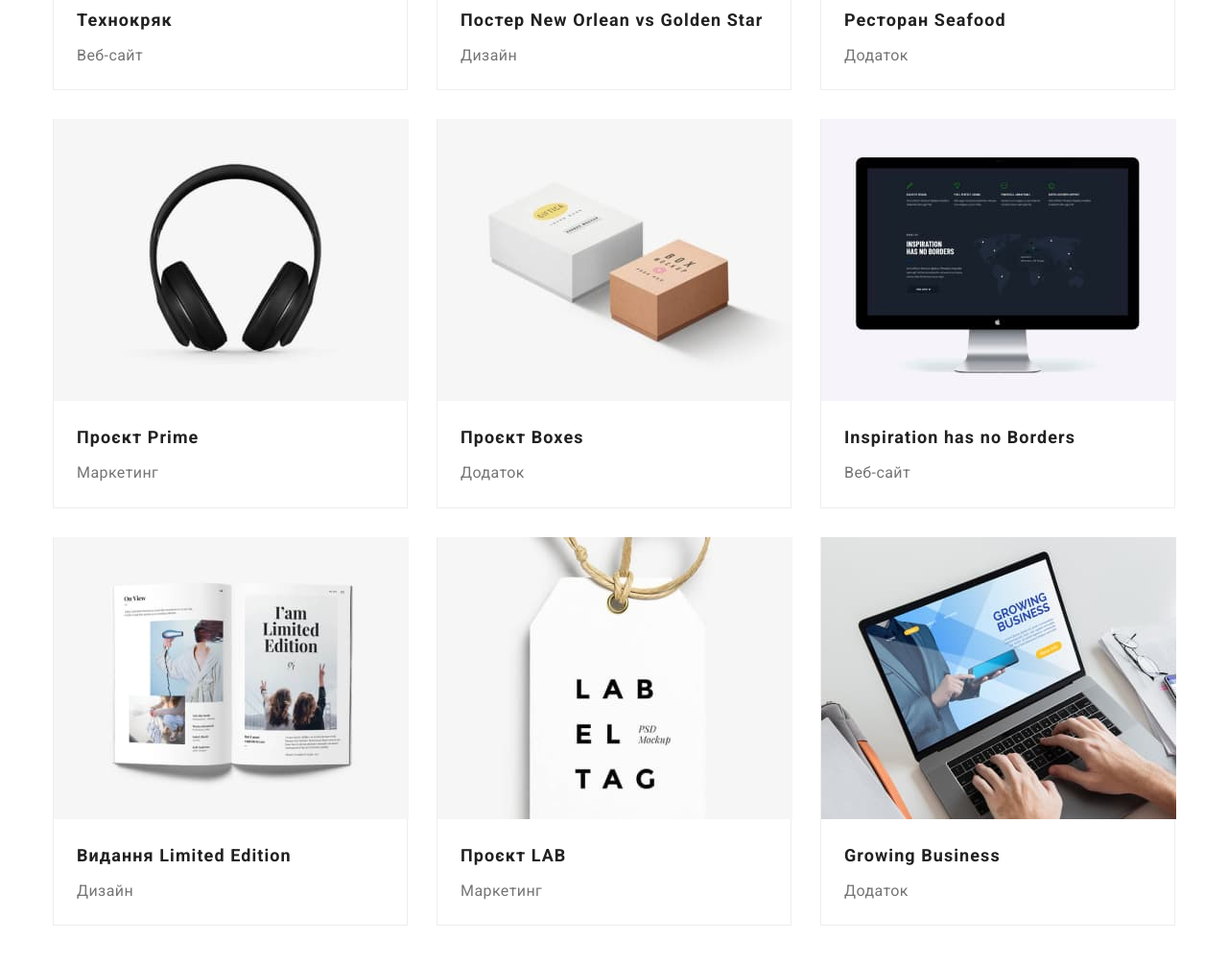
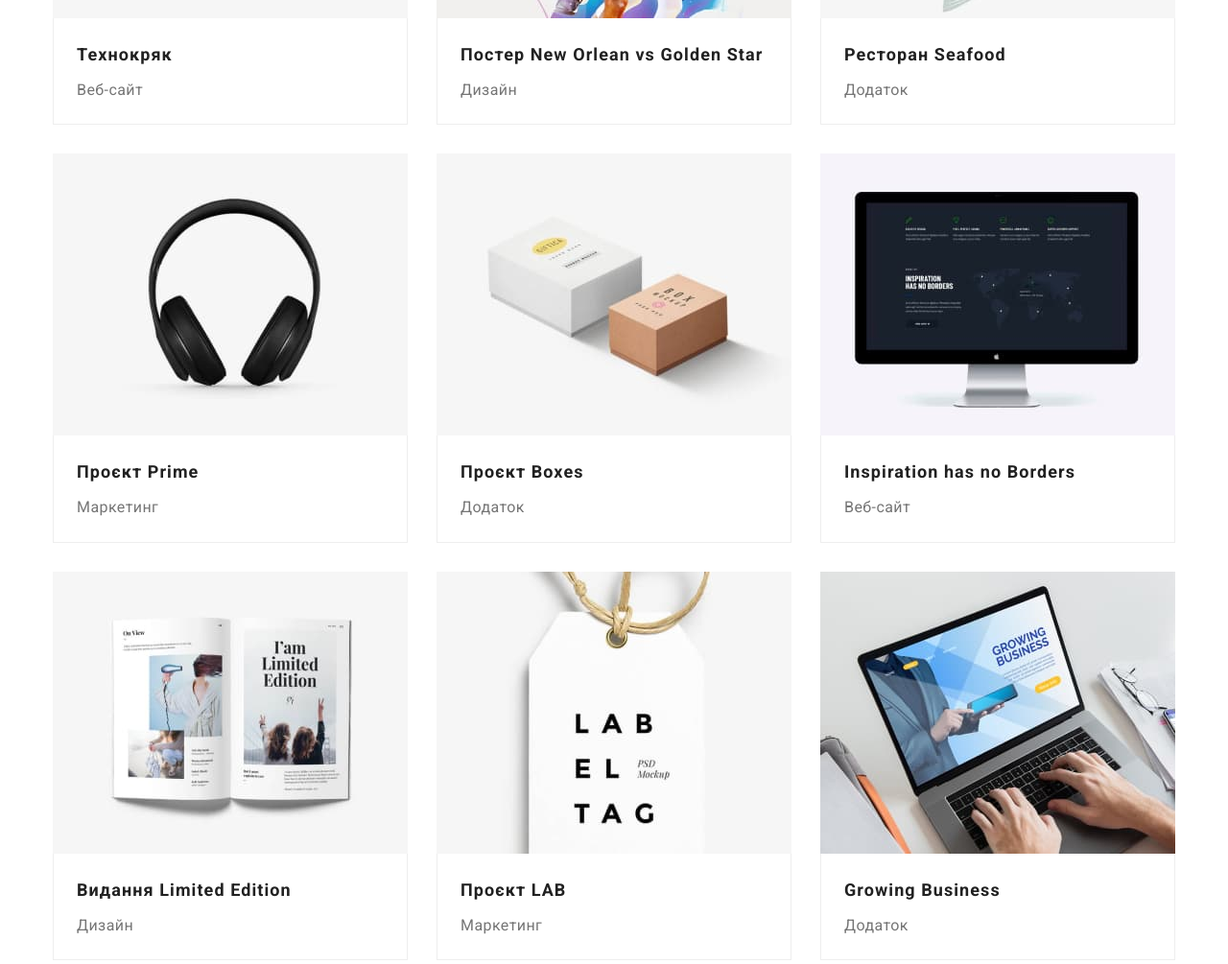
Before and after one commit to VitaliyYakovenko/goit-markup-hw-03, a plain HTML site: page portfolio.html in a window 1280 px wide. Shown: the part 561-1566 px from the top of the page at 96% size. Drawn offline with nearby package versions, Linux system fonts and the light colour scheme.

Commit message:
commit-5

```diff
--- a/css/styles.css
+++ b/css/styles.css
@@ -46,7 +46,6 @@ ul {
 }
 
 .container {
-    /* outline: 1px solid red; */
     width: 1200px;
     margin: 0 auto;
     padding-left: 15px;
@@ -180,8 +179,6 @@ ul {
 }
 /* benefits-section */
 .benefits-section{
-    padding-top: 58px;
-    padding-bottom: 0;
     background-color: inherit;
 }
 .benefits-titel {
@@ -210,12 +207,13 @@ ul {
     font-size: 14px;
 }
 /* works-section */
-.works-section {
+.works-section.section {
+    padding-top: 0;
     background-color: inherit;
 }
 .works-list {
     display: flex;
-    justify-content: space-between;
+    gap: 30px;
 }
 
 
@@ -246,7 +244,7 @@ ul {
 }
 .teams-list {
     display: flex;
-    justify-content: space-between;
+    gap:30px;
 }
 .teams-item {
     background-color: #FFFFFF;
@@ -319,8 +317,7 @@ ul {
 }
                                        /* Портфоліо */
 /* Main */
-.section-portfolio.section{
-  padding-top: 58px;
+.section-portfolio{
   background-color: inherit;
 }
 .main-titel {
@@ -385,18 +382,19 @@ ul {
 }
 
 .section-list-img {
-
     display: flex;
     flex-wrap: wrap;
-
 }
 .section-item-img {
-    border: 1px solid #EEEEEE;
-    border-top: transparent;
-
     width: 370px;
     margin-right: 30px;
     margin-bottom: 30px;
+
+}
+.border-portfolio {
+    padding-top: 20px;
+    border: 1px solid #EEEEEE;
+    border-top: none;
 }
 .section-item-img:nth-child(3n){
     margin-right: 0;
@@ -406,7 +404,6 @@ ul {
 }
 .section-img {
     display: block;
-    margin-bottom: 20px;
 
 }
 .portfolio-titel {
@@ -424,7 +421,7 @@ ul {
     margin-left: 24px;
     margin-bottom: 20px;
 
-
+    color: var(--main-text-color);
     font-size: 16px;
     line-height: 1.9;
 }
--- a/portfolio.html
+++ b/portfolio.html
@@ -72,70 +72,106 @@
             </ul>
             <ul class="section-list-img  list">
                 <li class="section-item-img">
+                    <a class="link" href="">
                     <img class="section-img"
                     src="./images/portfolio-img-1.jpg" alt="portfolio-img-1"
                          width="370"
                          height="294">
+                    <div class="border-portfolio">
                     <h2 class="portfolio-titel">Технокряк</h2>
                     <p class="section-text">Веб-сайт</p>
+                    </a>
+                    </div>
                 </li>
                 <li class="section-item-img">
+                    <a class="link" href="">
                     <img class="section-img"
                     src="./images/portfolio-img-2.jpg" alt="portfolio-img-2"
                          width="370"
                          height="294">
+                    <div class="border-portfolio">
                     <h2 class="portfolio-titel">Постер <span lang="en">New Orlean vs Golden Star</span></h2>
                     <p class="section-text">Дизайн</p>
+                    </div>
+                    </a>
                 </li>
                 <li class="section-item-img">
+                    <a class="link" href="">
                     <img class="section-img"
                     src="./images/portfolio-img-3.jpg" alt="portfolio-img-3"
                          width="370"
                          height="294">
+                    <div class="border-portfolio">
                     <h2 class="portfolio-titel">Ресторан <span lang="en">Seafood</span></h2>
                     <p class="section-text">Додаток</p>
+                    </div>
+                    </a>
                 </li>
                 <li class="section-item-img">
+                    <a class="link" href="">
                     <img class="section-img"
                     src="./images/portfolio-img-4.jpg" alt="portfolio-img-4" width="370"
                         height="294">
+                    <div class="border-portfolio">
                     <h2 class="portfolio-titel">Проєкт <span lang="en">Prime</span></h2>
                     <p class="section-text">Маркетинг</p>
+                    </div>
+                    </a>
                 </li>
                 <li class="section-item-img">
+                    <a class="link" href="">
                     <img class="section-img"
                     src="./images/portfolio-img-5.jpg" alt="portfolio-img-5" width="370"
                         height="294">
+                    <div class="border-portfolio">
                     <h2 class="portfolio-titel">Проєкт <span>Boxes</span></h2>
                     <p class="section-text">Додаток</p>
+                    </div>
+                    </a>
                 </li>
                 <li class="section-item-img">
+                    <a class="link" href="">
                     <img class="section-img"
                     src="./images/portfolio-img-6.jpg" alt="portfolio-img-6" width="370"
                         height="294">
+                    <div class="border-portfolio">
                     <h2 class="portfolio-titel" lang="en">Inspiration has no Borders</h2>
                     <p class="section-text">Веб-сайт</p>
+                    </div>
+                    </a>
                 </li>
                 <li class="section-item-img">
+                    <a class="link" href="">
                     <img class="section-img"
                     src="./images/portfolio-img-7.jpg" alt="portfolio-img-7" width="370"
                         height="294">
+                    <div class="border-portfolio">
                     <h2 class="portfolio-titel">Видання <span lang="en">Limited Edition</span></h2>
                     <p class="section-text">Дизайн</p>
+                    </div>
+                    </a>
                 </li>
                 <li class="section-item-img">
+                    <a class="link" href="">
                     <img class="section-img"
                     src="./images/portfolio-img-8.jpg" alt="portfolio-img-8" width="370"
                         height="294">
+                    <div class="border-portfolio">
                     <h2 class="portfolio-titel">Проєкт <span lang="en">LAB</span></h2>
                     <p class="section-text">Маркетинг</p>
+                    </div>
+                    </a>
                 </li>
                 <li class="section-item-img">
+                    <a class="link" href="">
                     <img class="section-img"
                     src="./images/portfolio-img-9.jpg" alt="portfolio-img-9" width="370"
                         height="294">
+                    <div class="border-portfolio">
                     <h2 class="portfolio-titel" lang="en">Growing Business</h2>
                     <p class="section-text">Додаток</p>
+                    </div>
+                    </a>
                 </li>
             </ul>
             </div>
```
